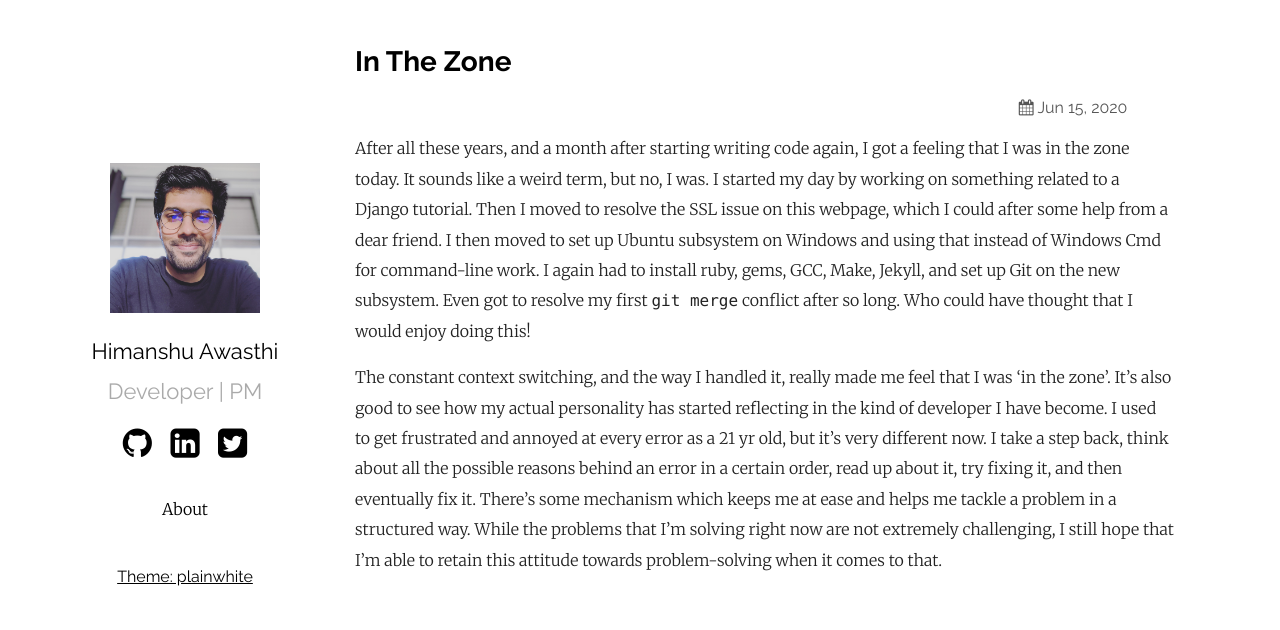
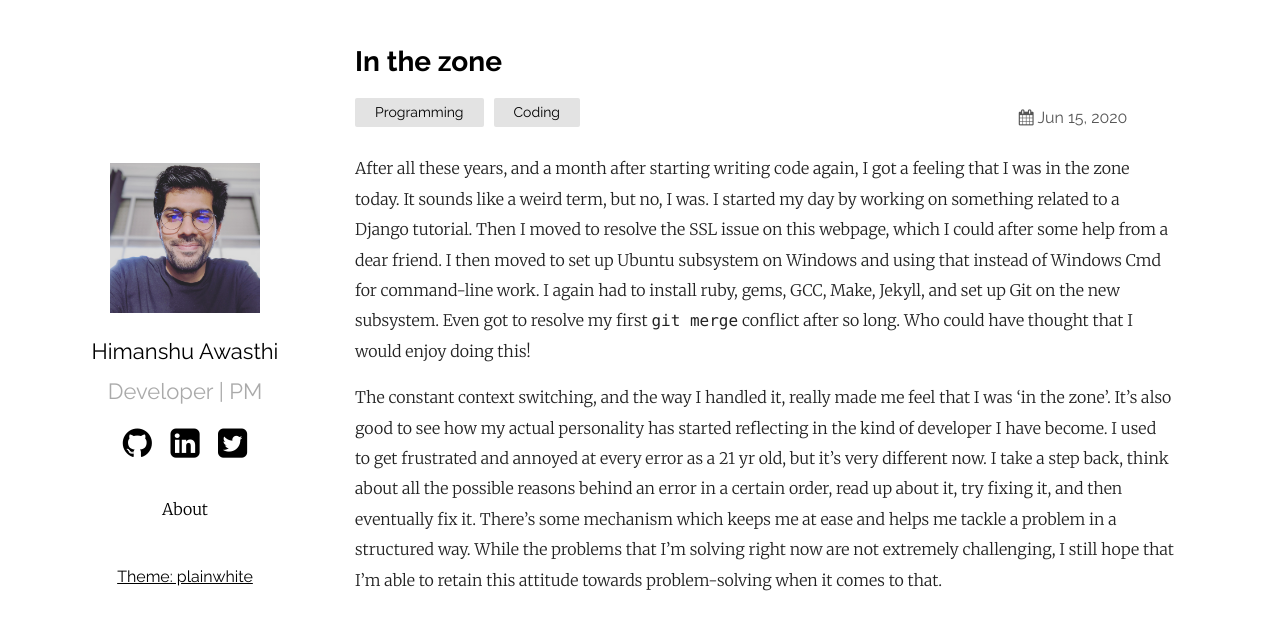
Before and after one commit to 89hardy/89hardy.github.io, a Jekyll site: the page built from _posts/2020-06-15-in-the-zone.md, in a window 1280 px wide. Shown: the top 630 px of the page. Built offline with Jekyll 4.4.1, drawn with Linux system fonts in a browser that asks for light colours; our own code applies the rules of GitHub Pages for plain Markdown files.

Commit message:
Enabling excerpts on homepage, and adding categories to the post: In the zone

````diff
--- a/_config.yml
+++ b/_config.yml
@@ -3,7 +3,7 @@
 email: himanshuawasthi9@gmail.com
 description: >
   Code, Web, Music, Aviation, Life, Complexity and Everything else
-show_excerpts: false # set to true to show excerpts on the homepage
+show_excerpts: true # set to true to show excerpts on the homepage
 
 # Minima date format
 # refer to http://shopify.github.io/liquid/filters/date/ if you want to customize this
--- a/_posts/2020-06-15-in-the-zone.md
+++ b/_posts/2020-06-15-in-the-zone.md
@@ -1,3 +1,9 @@
+---
+layout: post
+title: In the zone
+date: 2020-06-15 22:11 +1000
+categories: Programming Coding
+---
 After all these years, and a month after starting writing code again, I got a feeling that I was in the zone today. It sounds like a weird term, but no, I was. I started my day by working on something related to a Django tutorial. Then I moved to resolve the SSL issue on this webpage, which I could after some help from a dear friend. I then moved to set up Ubuntu subsystem on Windows and using that instead of Windows Cmd for command-line work. I again had to install ruby, gems, GCC, Make, Jekyll, and set up Git on the new subsystem. Even got to resolve my first ```git merge``` conflict after so long. Who could have thought that I would enjoy doing this!
 
 The constant context switching, and the way I handled it, really made me feel that I was 'in the zone'. It's also good to see how my actual personality has started reflecting in the kind of developer I have become. I used to get frustrated and annoyed at every error as a 21 yr old, but it's very different now. I take a step back, think about all the possible reasons behind an error in a certain order, read up about it, try fixing it, and then eventually fix it. There's some mechanism which keeps me at ease and helps me tackle a problem in a structured way. While the problems that I'm solving right now are not extremely challenging, I still hope that I'm able to retain this attitude towards problem-solving when it comes to that.
````
